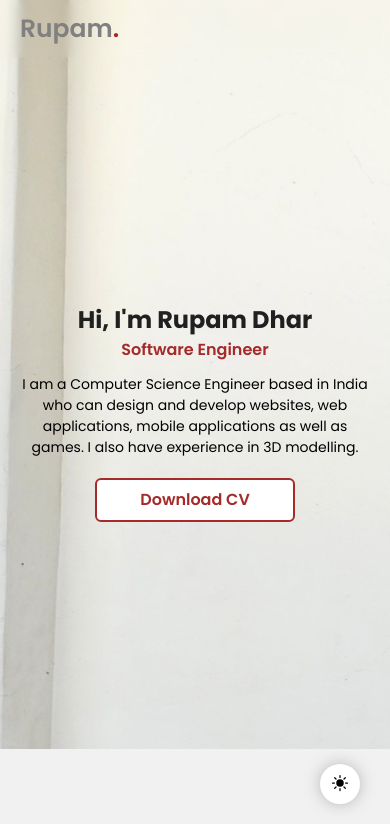
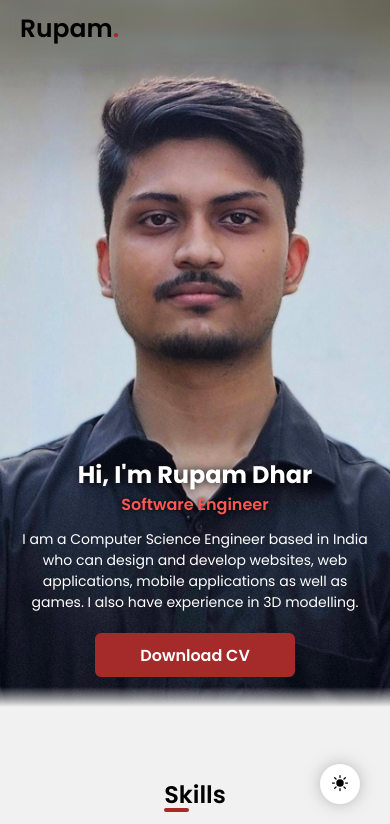
Before and after one commit to RupamDhar/My-Portfolio, a React (Vite) app: page / in a window 390 px wide. Shown: the top 824 px of the page. Built offline with nearby package versions, Linux system fonts and the light colour scheme.

Commit message:
heroSection

```diff
--- a/components/Contact.css
+++ b/components/Contact.css
@@ -43,6 +43,10 @@
 [theme='dark'] .contact:hover {
     box-shadow: 0 5px 5px rgb(29, 29, 29);
 }
+[theme='dark'] .contact:active {
+    transform: translateY(0px);
+    box-shadow: none;
+}
 .contact:active {
     transform: translateY(0);
     box-shadow: none;
--- a/components/HeroSection.css
+++ b/components/HeroSection.css
@@ -13,7 +13,9 @@
     background-size: cover;
     /* background: linear-gradient(var(--bg-hero-section), white); */
 }
-
+.gradient {
+    display: none;
+}
 
 .about-me {
     position: absolute;
--- a/components/HeroSection.jsx
+++ b/components/HeroSection.jsx
@@ -6,7 +6,7 @@ const HeroSection = () => {
         <div className='hero-section'>
             <div className="about-me">
                 <div className="about-me-title">
-                    Hi, I'm Rupam Dhar
+                    <span>Hi, I'm Rupam Dhar</span>
                     <div className="about-me-sub-title">Software Engineer</div>
                 </div>
                 <div className="about-me-desc">
@@ -15,6 +15,7 @@ const HeroSection = () => {
                 <a href='/cv.pdf' download="Rupam_Dhar_CV.pdf">
                     <button className="about-me-btn">Download CV</button>
                 </a>
+                <div className='gradient'></div>
             </div>
 
             {/* <div className="about-me-image">
--- a/components/MySkills.jsx
+++ b/components/MySkills.jsx
@@ -61,10 +61,10 @@ const MySkills = () => {
         const observer = new IntersectionObserver(entries => {
             entries.forEach((entry, index) => {
                 setTimeout(() => {
-                    if(entry.isIntersecting) entry.target.classList.add('show-skill');
+                    if (entry.isIntersecting) entry.target.classList.add('show-skill');
                 }, 100 * index);
             })
-        })
+        }, { threshold: 1 })
 
         skills.forEach(skill => observer.observe(skill))
 
--- a/components/Portfolio.jsx
+++ b/components/Portfolio.jsx
@@ -12,7 +12,7 @@ const Portfolio = () => {
             projectName: 'Global Auto Experts',
             projectType: 'Web Design',
             projectDesc: 'Global Auto Experts is a webpage for desktop focused on providing automotive services as well as services in the domain of consultancy and software development',
-            projectLink: 'https://github.com/RupamDhar/Global-Auto-Exports-homepage'
+            projectLink: 'https://globalautoexperts.vercel.app'
         },
         {
             projectImg: '/portfolio/anandi.png',
--- a/src/mobile.css
+++ b/src/mobile.css
@@ -24,6 +24,7 @@
         /* background-color: aquamarine; */
     }
     .navbar-title {
+        color: black;
         font-size: 25px;
     }
     .navbar-list {
@@ -40,6 +41,15 @@
 
 
     /* HERO SECTION */
+    .hero-section {
+        background: url('/me4.jpg');
+        background-size: cover;
+        background-position: center;
+
+        height: 75vh;
+
+        align-items: flex-end;
+    }
     .about-me {
         display: flex;
         justify-content: center;
@@ -48,23 +58,46 @@
         position: static;
         width: 100%;
         margin: 0;
+        margin-bottom: 30px;
         padding: 0 15px;
         gap: 12px;
+        /* background-color: rgba(0,0,0,0.3); */
+    }
+    .gradient {
+        position: absolute;
+        bottom: 0;
+
+        display: inline;
+        height: 20px;
+        width: 120%;
+
+        background-color: aquamarine;
+        background: linear-gradient(transparent, var(--bg-body-primary));
     }
     .about-me-title {
+        color: white;
         font-size: 24px;
     }
+    .about-me-title > span {
+        filter: drop-shadow(0 0 5px black);
+    }
     .about-me-sub-title {
+        color: rgb(255, 86, 86);
+        filter: drop-shadow(0 0 2px black);
         margin: 0;
         font-size: 16px;
     }
     .about-me-desc {
+        color: white;
         font-size: 14px;
     }
     .about-me-btn {
         height: 44px;
         width: 14;
         font-size: 16px;
+
+        color: white;
+        background-color: var(--theme-color);
     }
 
 
```
Also changed, not shown: public/me3.jpg (added), public/me4.jpg (added).
